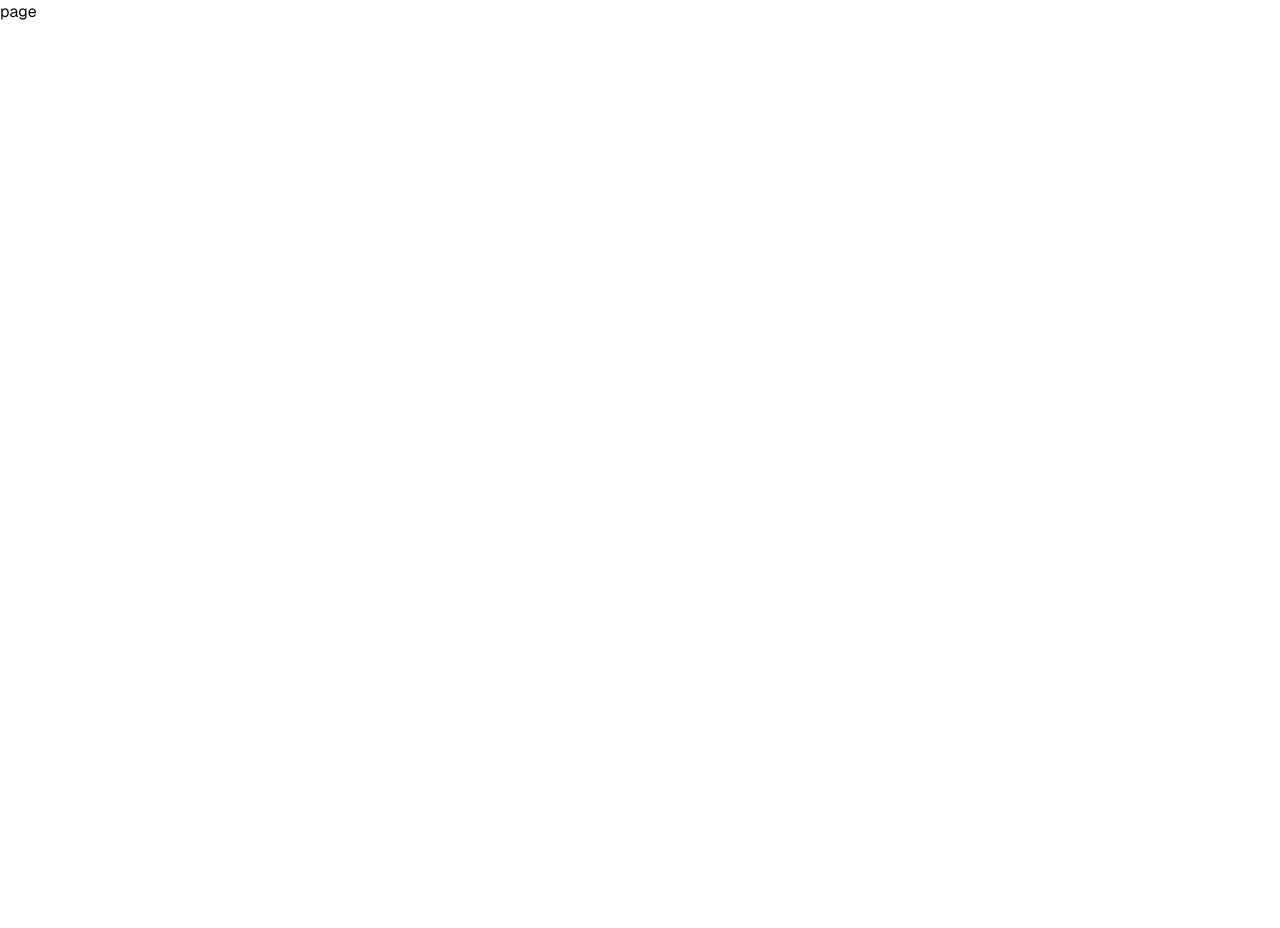
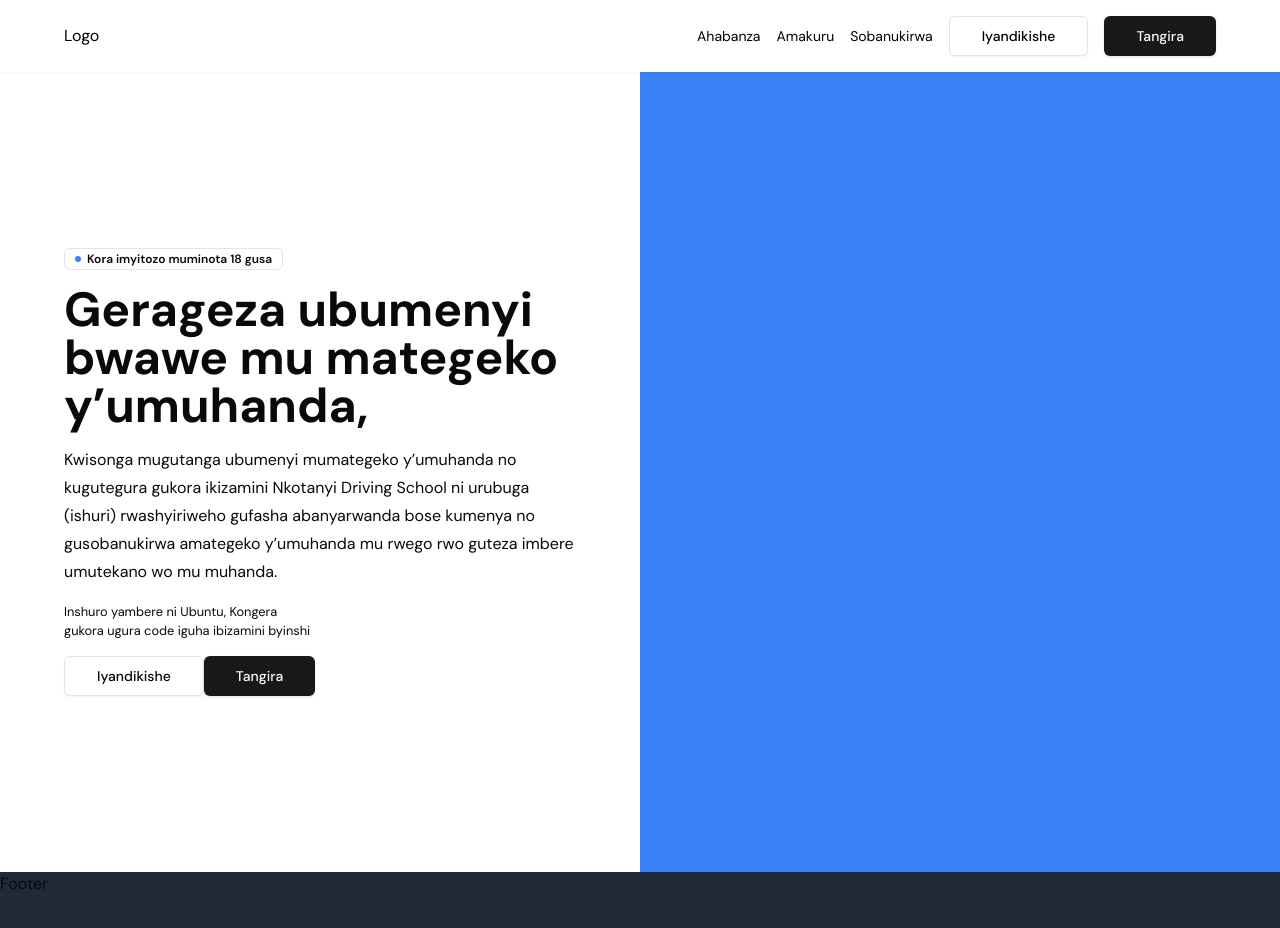
Before and after one commit to I-A-NextGen/kora_fn, a Next.js app: page / in a window 1280 px wide. Shown: the top 928 px of the page. Before the commit the page ends 800 px from the top, so only its background shows below. Built offline with nearby package versions, Linux system fonts and the light colour scheme.

Commit message:
add authentication and layout components, including Navbar and Footer

```diff
--- /dev/null
+++ b/src/app/(app)/layout.tsx
@@ -0,0 +1,20 @@
+import "@/styles/globals.css";
+
+import { GeistSans } from "geist/font/sans";
+import { type Metadata } from "next";
+
+export const metadata: Metadata = {
+  title: "Kora ",
+  description: "Generated by Next gen",
+  icons: [{ rel: "icon", url: "/favicon.ico" }],
+};
+
+export default function RootLayout({
+  children,
+}: Readonly<{ children: React.ReactNode }>) {
+  return (
+    <section>
+      {children}
+    </section>
+  );
+}
--- /dev/null
+++ b/src/app/(auth)/layout.tsx
@@ -0,0 +1,20 @@
+import "@/styles/globals.css";
+
+import { GeistSans } from "geist/font/sans";
+import { type Metadata } from "next";
+
+export const metadata: Metadata = {
+  title: "Kora ",
+  description: "Generated by Next gen",
+  icons: [{ rel: "icon", url: "/favicon.ico" }],
+};
+
+export default function RootLayout({
+  children,
+}: Readonly<{ children: React.ReactNode }>) {
+  return (
+    <section>
+      {children}
+    </section>
+  );
+}
--- /dev/null
+++ b/src/app/(auth)/login/page.tsx
@@ -0,0 +1,9 @@
+import React from 'react'
+
+const page = () => {
+  return (
+    <div>page</div>
+  )
+}
+
+export default page
--- /dev/null
+++ b/src/app/(auth)/signup/page.tsx
@@ -0,0 +1,9 @@
+import React from 'react'
+
+const page = () => {
+  return (
+    <div>page</div>
+  )
+}
+
+export default page
--- /dev/null
+++ b/src/app/(home)/_components/Footer.tsx
@@ -0,0 +1,9 @@
+import React from 'react'
+
+const Footer = () => {
+  return (
+    <footer className='min-h-96 bg-gray-800'>Footer</footer>
+  )
+}
+
+export default Footer
--- /dev/null
+++ b/src/app/(home)/_components/Navbar.tsx
@@ -0,0 +1,31 @@
+import { Button } from "@/components/ui/button";
+import Link from "next/link";
+import React from "react";
+
+const Navbar = () => {
+  return (
+    <nav
+      className="relative flex py-4 items-center px-16 justify-between bg-white font-mono text-black shadow-sm"
+      role="navigation"
+    >
+      <span>Logo</span>
+      <div className="flex items-center flex-row gap-4">
+        <div className="flex items-centerflex-row gap-4">
+            <Link href="/">Ahabanza</Link>
+            <Link href="/">Amakuru</Link>
+            <Link href="/">Sobanukirwa</Link>
+        </div>
+        <div className="flex items-center flex-row gap-4">
+          <Button variant={"outline"} size={"lg"} asChild>
+            <Link href="/auth/signup">Iyandikishe</Link>
+          </Button>
+          <Button variant={"default"} size={"lg"} asChild>
+            <Link href="/auth/login">Tangira</Link>
+          </Button>
+        </div>
+      </div>
+    </nav>
+  );
+};
+
+export default Navbar;
--- /dev/null
+++ b/src/app/(home)/page.tsx
@@ -0,0 +1,49 @@
+import { Badge } from "@/components/ui/badge";
+import { Button } from "@/components/ui/button";
+import Link from "next/link";
+import React from "react";
+import Navbar from "./_components/Navbar";
+import Footer from "./_components/Footer";
+
+const page = () => {
+  return (
+    <>
+      <Navbar />
+      <div className="grid min-h-screen grid-cols-1 md:grid-cols-2">
+        <div className="flex flex-col justify-center gap-4 p-16">
+          <Badge variant="outline" className="gap-1.5 w-fit">
+            <span
+              className="size-1.5 rounded-full bg-blue-500"
+              aria-hidden="true"
+            ></span>
+            Kora imyitozo muminota 18 gusa
+          </Badge>
+          <h1>Gerageza ubumenyi bwawe mu mategeko y’umuhanda,</h1>
+          <p>
+            Kwisonga mugutanga ubumenyi mumategeko y’umuhanda no kugutegura
+            gukora ikizamini Nkotanyi Driving School ni urubuga (ishuri)
+            rwashyiriweho gufasha abanyarwanda bose kumenya no gusobanukirwa
+            amategeko y’umuhanda mu rwego rwo guteza imbere umutekano wo mu
+            muhanda.
+          </p>
+          <small>
+            Inshuro yambere ni Ubuntu, Kongera <br />
+            gukora ugura code iguha ibizamini byinshi
+          </small>
+          <div>
+            <Button variant={"outline"} size={"lg"} asChild>
+              <Link href="/auth/signup">Iyandikishe</Link>
+            </Button>
+            <Button variant={"default"} size={"lg"} asChild>
+              <Link href="/auth/login">Tangira</Link>
+            </Button>
+          </div>
+        </div>
+        <div className="bg-blue-500"></div>
+      </div>
+      <Footer />
+    </>
+  );
+};
+
+export default page;
--- /dev/null
+++ b/src/components/comp-420.tsx
@@ -0,0 +1,10 @@
+import { Badge } from "@/components/ui/badge";
+
+export default function Component() {
+  return (
+    <Badge variant="outline" className="gap-1.5">
+      <span className="size-1.5 rounded-full bg-emerald-500" aria-hidden="true"></span>
+      Badge
+    </Badge>
+  );
+}
--- a/src/styles/globals.css
+++ b/src/styles/globals.css
@@ -1,7 +1,9 @@
+@import url("https://fonts.googleapis.com/css2?family=DM+Sans:ital,opsz,wght@0,9..40,100..1000;1,9..40,100..1000&display=swap");
+@import url("https://fonts.googleapis.com/css2?family=Work+Sans:ital,wght@0,100..900;1,100..900&display=swap");
+
 @tailwind base;
 @tailwind components;
 @tailwind utilities;
-
 @layer base {
   :root {
     --background: 0 0% 100%;
@@ -28,8 +30,7 @@
     --chart-3: 197 37% 24%;
     --chart-4: 43 74% 66%;
     --chart-5: 27 87% 67%;
-    --radius: 0.5rem
-  ;
+    --radius: 0.5rem;
     --sidebar-background: 0 0% 98%;
     --sidebar-foreground: 240 5.3% 26.1%;
     --sidebar-primary: 240 5.9% 10%;
@@ -37,7 +38,10 @@
     --sidebar-accent: 240 4.8% 95.9%;
     --sidebar-accent-foreground: 240 5.9% 10%;
     --sidebar-border: 220 13% 91%;
-    --sidebar-ring: 217.2 91.2% 59.8%}
+    --sidebar-ring: 217.2 91.2% 59.8%;
+
+    --toastify-color-success: #2b71f0;
+  }
   .dark {
     --background: 240 10% 3.9%;
     --foreground: 0 0% 98%;
@@ -62,8 +66,7 @@
     --chart-2: 160 60% 45%;
     --chart-3: 30 80% 55%;
     --chart-4: 280 65% 60%;
-    --chart-5: 340 75% 55%
-  ;
+    --chart-5: 340 75% 55%;
     --sidebar-background: 240 5.9% 10%;
     --sidebar-foreground: 240 4.8% 95.9%;
     --sidebar-primary: 224.3 76.3% 48%;
@@ -71,8 +74,66 @@
     --sidebar-accent: 240 3.7% 15.9%;
     --sidebar-accent-foreground: 240 4.8% 95.9%;
     --sidebar-border: 240 3.7% 15.9%;
-    --sidebar-ring: 217.2 91.2% 59.8%}
+    --sidebar-ring: 217.2 91.2% 59.8%;
+  }
 }
+@layer base {
+  * {
+    @apply border-border;
+  }
+  body {
+    @apply bg-background text-foreground;
+  }
+}
+
+* {
+  @apply font-dmsans;
+}
+h1 {
+  @apply scroll-m-20 font-dmsans text-3xl font-bold md:text-4xl lg:text-5xl;
+}
+h2 {
+  @apply scroll-m-20 font-dmsans text-2xl font-semibold transition-colors first:mt-0 md:text-3xl lg:text-4xl;
+}
+h3 {
+  @apply scroll-m-20 font-dmsans text-xl font-semibold md:text-2xl lg:text-3xl;
+}
+h4 {
+  @apply scroll-m-20 font-dmsans text-lg font-semibold md:text-xl lg:text-2xl;
+}
+h5 {
+  @apply scroll-m-20 font-dmsans text-base font-semibold md:text-lg lg:text-xl;
+}
+h6 {
+  @apply scroll-m-20 font-dmsans text-sm font-medium md:text-base lg:text-lg;
+}
+p {
+  @apply font-dmsans text-base leading-7;
+}
+ul {
+  @apply my-6 font-dmsans md:ml-6 [&>li]:mt-2;
+}
+blockquote {
+  @apply mt-6 border-l-2 pl-6 font-dmsans italic;
+}
+
+a {
+  @apply font-dmsans text-sm;
+}
+
+.select__control {
+  @apply !min-h-[2.7rem] rounded-md !border-inherit !bg-transparent !outline-none;
+}
+
+.select__placeholder {
+  @apply text-gray-500;
+}
+
+.select__indicator-separator {
+  @apply !hidden;
+}
+
+
 
 @layer base {
   * {
--- a/tailwind.config.ts
+++ b/tailwind.config.ts
@@ -7,91 +7,90 @@ export default {
   theme: {
     extend: {
       fontFamily: {
-  			sans: [
-  				'var(--font-geist-sans)',
-                    ...fontFamily.sans
-                ]
+        dmsans: ["DM Sans", "serif"],
+        WorkSans: ["Work Sans", "sans-serif"],
+        sans: ["var(--font-geist-sans)", ...fontFamily.sans],
       },
       borderRadius: {
-  			lg: 'var(--radius)',
-  			md: 'calc(var(--radius) - 2px)',
-  			sm: 'calc(var(--radius) - 4px)'
+        lg: "var(--radius)",
+        md: "calc(var(--radius) - 2px)",
+        sm: "calc(var(--radius) - 4px)",
       },
       colors: {
-  			background: 'hsl(var(--background))',
-  			foreground: 'hsl(var(--foreground))',
+        background: "hsl(var(--background))",
+        foreground: "hsl(var(--foreground))",
         card: {
-  				DEFAULT: 'hsl(var(--card))',
-  				foreground: 'hsl(var(--card-foreground))'
+          DEFAULT: "hsl(var(--card))",
+          foreground: "hsl(var(--card-foreground))",
         },
         popover: {
-  				DEFAULT: 'hsl(var(--popover))',
-  				foreground: 'hsl(var(--popover-foreground))'
+          DEFAULT: "hsl(var(--popover))",
+          foreground: "hsl(var(--popover-foreground))",
         },
         primary: {
-  				DEFAULT: 'hsl(var(--primary))',
-  				foreground: 'hsl(var(--primary-foreground))'
+          DEFAULT: "hsl(var(--primary))",
+          foreground: "hsl(var(--primary-foreground))",
         },
         secondary: {
-  				DEFAULT: 'hsl(var(--secondary))',
-  				foreground: 'hsl(var(--secondary-foreground))'
+          DEFAULT: "hsl(var(--secondary))",
+          foreground: "hsl(var(--secondary-foreground))",
         },
         muted: {
-  				DEFAULT: 'hsl(var(--muted))',
-  				foreground: 'hsl(var(--muted-foreground))'
+          DEFAULT: "hsl(var(--muted))",
+          foreground: "hsl(var(--muted-foreground))",
         },
         accent: {
-  				DEFAULT: 'hsl(var(--accent))',
-  				foreground: 'hsl(var(--accent-foreground))'
+          DEFAULT: "hsl(var(--accent))",
+          foreground: "hsl(var(--accent-foreground))",
         },
         destructive: {
-  				DEFAULT: 'hsl(var(--destructive))',
-  				foreground: 'hsl(var(--destructive-foreground))'
+          DEFAULT: "hsl(var(--destructive))",
+          foreground: "hsl(var(--destructive-foreground))",
         },
-  			border: 'hsl(var(--border))',
-  			input: 'hsl(var(--input))',
-  			ring: 'hsl(var(--ring))',
+        border: "hsl(var(--border))",
+        input: "hsl(var(--input))",
+        ring: "hsl(var(--ring))",
         chart: {
-  				'1': 'hsl(var(--chart-1))',
-  				'2': 'hsl(var(--chart-2))',
-  				'3': 'hsl(var(--chart-3))',
-  				'4': 'hsl(var(--chart-4))',
-  				'5': 'hsl(var(--chart-5))'
+          "1": "hsl(var(--chart-1))",
+          "2": "hsl(var(--chart-2))",
+          "3": "hsl(var(--chart-3))",
+          "4": "hsl(var(--chart-4))",
+          "5": "hsl(var(--chart-5))",
         },
         sidebar: {
-  				DEFAULT: 'hsl(var(--sidebar-background))',
-  				foreground: 'hsl(var(--sidebar-foreground))',
-  				primary: 'hsl(var(--sidebar-primary))',
-  				'primary-foreground': 'hsl(var(--sidebar-primary-foreground))',
-  				accent: 'hsl(var(--sidebar-accent))',
-  				'accent-foreground': 'hsl(var(--sidebar-accent-foreground))',
-  				border: 'hsl(var(--sidebar-border))',
-  				ring: 'hsl(var(--sidebar-ring))'
-  			}
+          DEFAULT: "hsl(var(--sidebar-background))",
+          foreground: "hsl(var(--sidebar-foreground))",
+          primary: "hsl(var(--sidebar-primary))",
+          "primary-foreground": "hsl(var(--sidebar-primary-foreground))",
+          accent: "hsl(var(--sidebar-accent))",
+          "accent-foreground": "hsl(var(--sidebar-accent-foreground))",
+          border: "hsl(var(--sidebar-border))",
+          ring: "hsl(var(--sidebar-ring))",
+        },
       },
       keyframes: {
-  			'accordion-down': {
+        "accordion-down": {
           from: {
-  					height: '0'
+            height: "0",
           },
           to: {
-  					height: 'var(--radix-accordion-content-height)'
-  				}
+            height: "var(--radix-accordion-content-height)",
           },
-  			'accordion-up': {
+        },
+        "accordion-up": {
           from: {
-  					height: 'var(--radix-accordion-content-height)'
+            height: "var(--radix-accordion-content-height)",
           },
           to: {
-  					height: '0'
-  				}
-  			}
+            height: "0",
+          },
+        },
       },
       animation: {
-  			'accordion-down': 'accordion-down 0.2s ease-out',
-  			'accordion-up': 'accordion-up 0.2s ease-out'
-  		}
-  	}
+        "accordion-down": "accordion-down 0.2s ease-out",
+        "accordion-up": "accordion-up 0.2s ease-out",
+      },
+    },
   },
   plugins: [require("tailwindcss-animate")],
 } satisfies Config;
```
Also changed, not shown: src/app/(app)/dashboard/page.tsx (renamed from src/app/page.tsx). Lines whose indentation alone changed are shown as unchanged.
